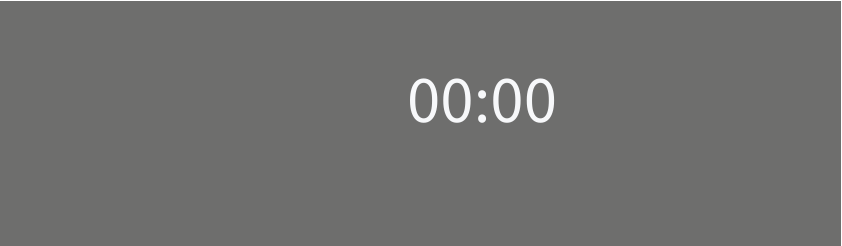
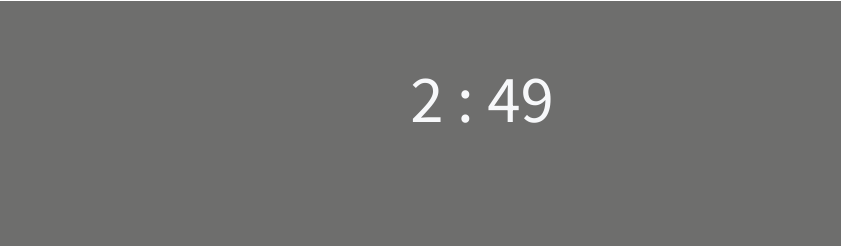
Before and after one commit to hxxtae/todo, a website with bundled scripts: page index.html in a window 1280 px wide. Both pictures are taken after typing "Sample" into the empty fields and a click on the button "login". Shown: the top 246 px of the page, 438-1280 px from the left. Built offline with nearby package versions, Linux system fonts and the light colour scheme; files whose address does not match are found by name.

Commit message:
:rose: Implement Clock funtion

```diff
--- a/index.html
+++ b/index.html
@@ -57,7 +57,7 @@
             <section class="todo">
               <div class="todo-timer">
                 <div class="timer">
-                  <strong aria-label="시계">00:00</strong>
+                  <strong aria-label="시계"></strong>
                   <div class="todo-control sm-only">
                     <button class="add" type="button"></button>
                     <button class="delete" type="button"></button>
--- a/src/js/app.js
+++ b/src/js/app.js
@@ -30,6 +30,8 @@ todoAddSubmit();
 todoCheckSubmit();
 
 
+
+
 // [잠간 짚고가기] ★★★
 // ※ 항상 HTML을 다시 그릴 때 이벤트 재할당은
 //    최상위 루트 즉, 최상위 요소에서 부터 버블링을 활용하여 해당 요소에 접근한 뒤 이벤트를 할당한다.
--- a/src/js/render.js
+++ b/src/js/render.js
@@ -1,5 +1,6 @@
 import template from './render-template.js';
 import { userNameKey, userTodoKey } from './constants/base.js';
+import timerPlay from './util/clock.js';
 
 const joinForm = document.querySelector('.todo-user .join');
 const loginForm = document.querySelector('.todo-user .login');
@@ -44,6 +45,7 @@ function render() {
     todoSection.classList.add('is-active');
     onUsername();
     onUserTodo();
+    timerPlay();
 
   } else {
     joinForm.classList.remove('is-hidden');
--- /dev/null
+++ b/src/js/util/clock.js
@@ -0,0 +1,14 @@
+const timerBox = document.querySelector('.todo .timer');
+
+function timerPlay() {
+  const date = new Date();
+  let minutes = date.getMinutes();
+  let hour = date.getHours() % 12;
+  minutes = minutes.toString().padStart(2, '0');
+  hour = hour ? hour : 12;
+
+  const time = `${hour} : ${minutes}`;
+  timerBox.children[0].innerText = time;
+}
+
+export default timerPlay;
```
